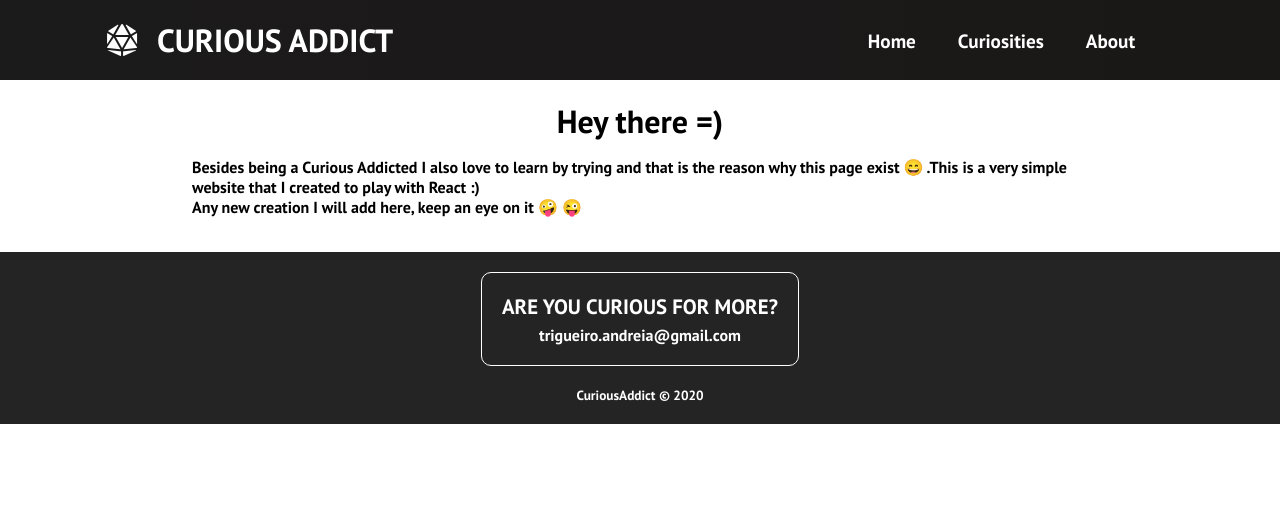
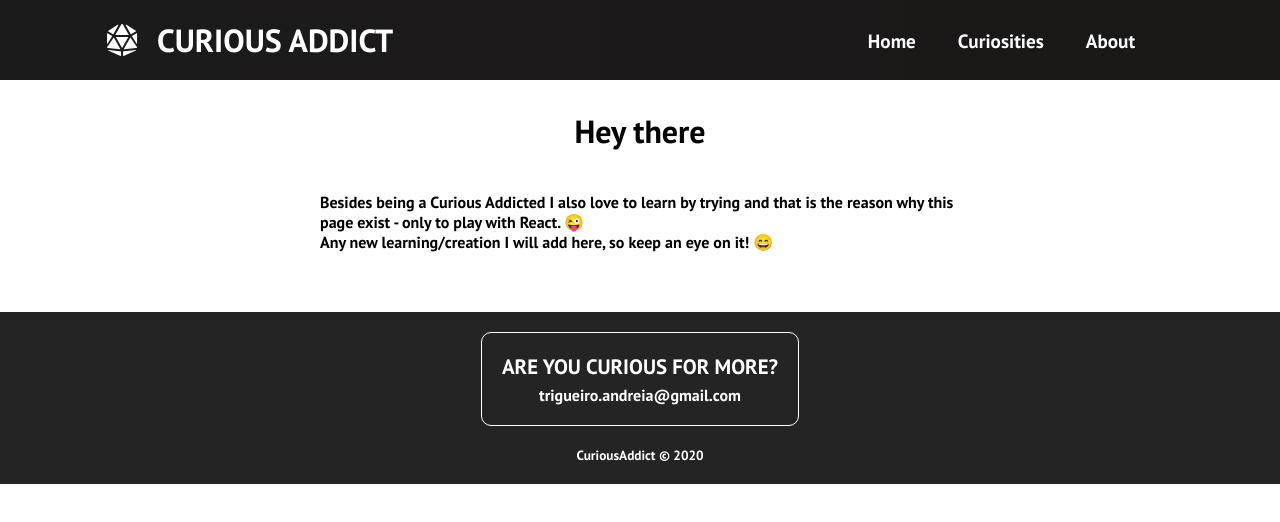
Before and after one commit to trigueira/curiousaddict, a React (Create React App) app in the folder curiousaddict-website/: page /about in a window 1280 px wide. Shown: the top 522 px of the page. Built offline with nearby package versions, Linux system fonts and the light colour scheme.

Commit message:
corrections on personalinfo

```diff
--- a/curiousaddict-website/src/components/PersonalInfo.css
+++ b/curiousaddict-website/src/components/PersonalInfo.css
@@ -1,12 +1,12 @@
 h1 {
-  padding-top: 20px;
+  padding-top: 30px;
 }
 
 .about-container p {
   max-width: 1000px;
-  width: 70%;
+  width: 50%;
   margin: 0 auto;
-  padding: 15px 0px;
+  padding: 40px 0px;
 }
 
 .about-container {
--- a/curiousaddict-website/src/components/PersonalInfo.js
+++ b/curiousaddict-website/src/components/PersonalInfo.js
@@ -5,12 +5,13 @@ import "./PersonalInfo.css";
 function PersonalInfo() {
   return (
     <div className="about-container">
-      <h1>Hey there =)</h1>
+      <h1>Hey there</h1>
       <p>
       Besides being a Curious Addicted I also love to learn by trying and that is
-      the reason why this page exist &#128516; .This is a very simple website
-      that I created to play with React :) <br></br> Any new creation I will
-      add here, keep an eye on it &#129322; &#128540;
+      the reason why this page exist - only to play with React. <span role="img"
+      aria-label="face with out tongue and winking eye">&#128540;</span>
+      <br></br> Any new learning/creation I will add here, so keep an eye on it! <span role="img"
+      aria-label="smiling face with open mouth and smiling eyes">&#128516;</span>
       </p>
       </div>
     );
```
